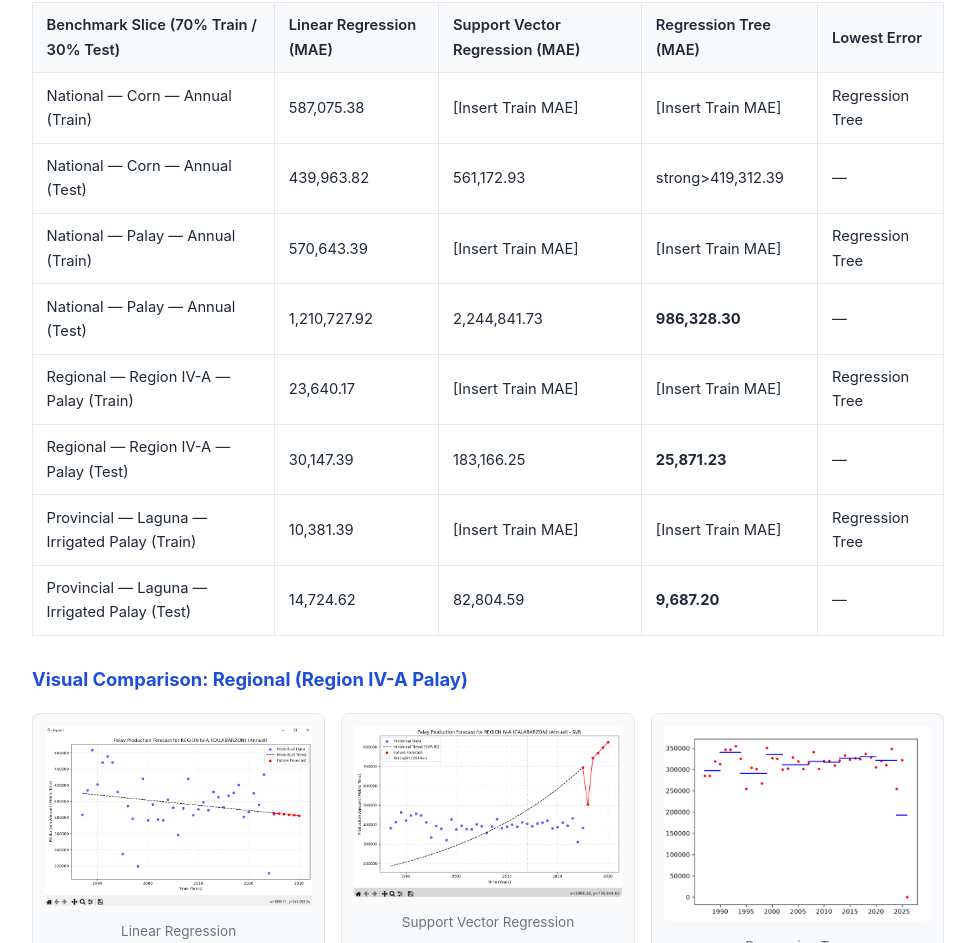
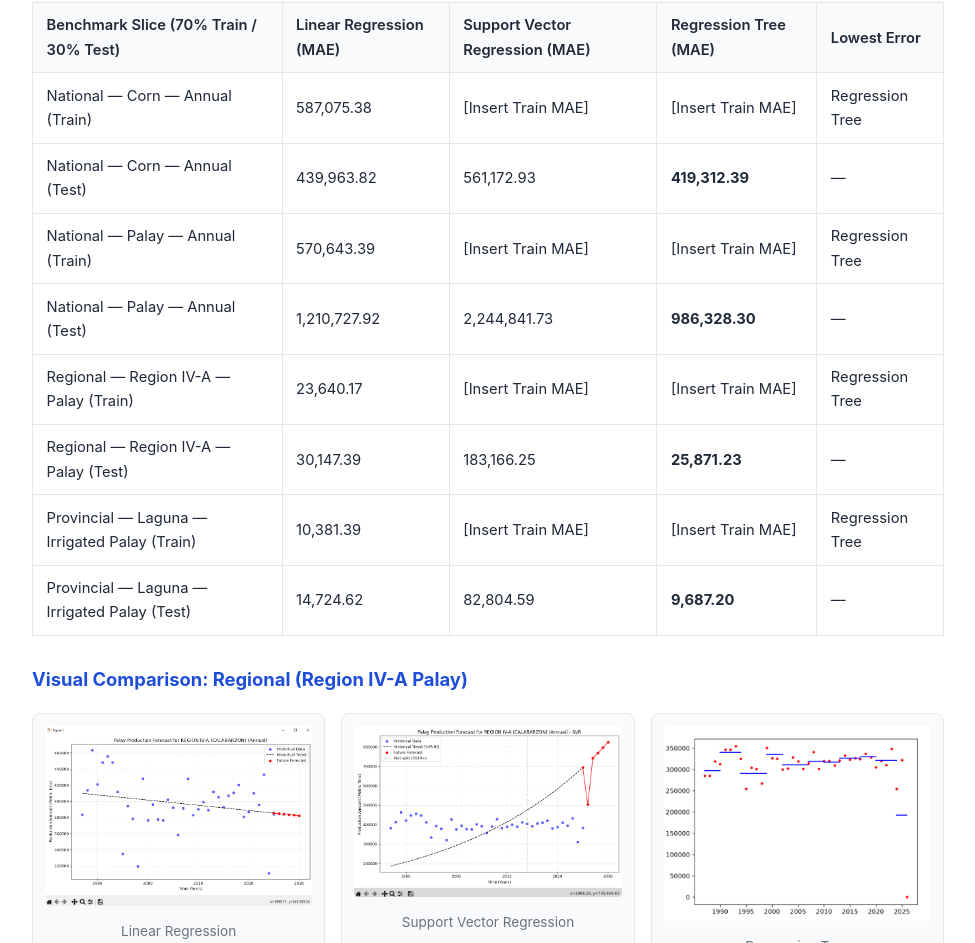
Before and after one commit to mgfortunato-UPLB/CMSC-170-Project--Fortunato-Tuazon-Meru-, a plain HTML site: page index.html in a window 1280 px wide. Shown: the part 3462-4405 px from the top of the page, without its empty margins (152-1127 px from the left). Drawn offline with nearby package versions, Linux system fonts and the light colour scheme.

Commit message:
fixed typo

```diff
--- a/index.html
+++ b/index.html
@@ -266,7 +266,7 @@
             <td>National — Corn — Annual (Test)</td>
             <td>439,963.82</td>
             <td>561,172.93</td>
-            <td>strong>419,312.39</strong></td>
+            <td><strong>419,312.39</strong></td>
             <td><em>—</em></td>
           </tr>
           <tr>
```
